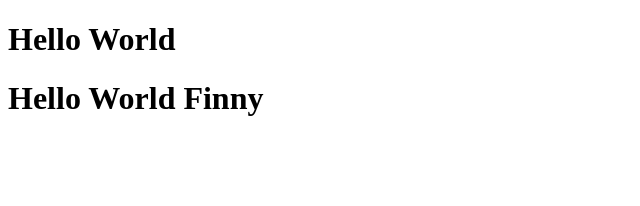
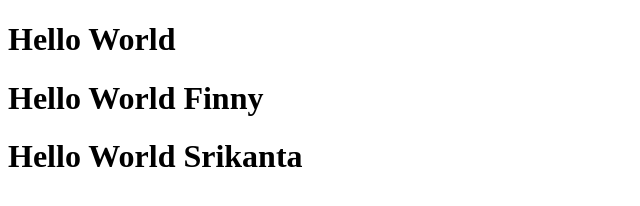
Before and after one commit to srikantabu/Test, a plain HTML site: page index.html in a window 1280 px wide. Shown: the whole page, without its empty margins (0-640 px from the left). Drawn offline with Linux system fonts and the light colour scheme.

Commit message:
Update index.html

```diff
--- a/index.html
+++ b/index.html
@@ -9,5 +9,6 @@
 <body>
     <h1>Hello World</h1>
     <h1>Hello World Finny</h1>
+    <h1>Hello World Srikanta</h1>
 </body>
 </html>
```
